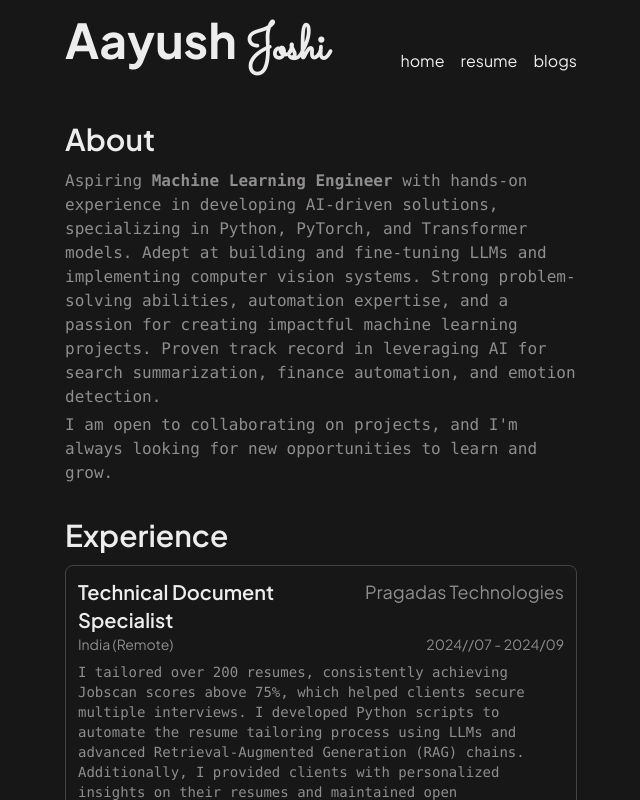
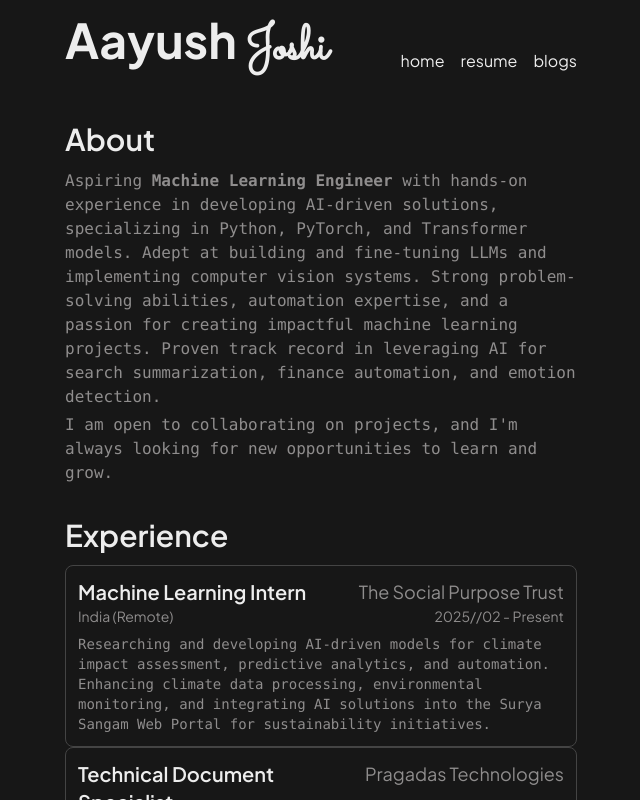
Before and after one commit to aayushjoshi-12/portfolio, a Next.js app: page / in a window 1280 px wide. Shown: the top 800 px of the page, without its empty margins (319-959 px from the left). Built offline with nearby package versions, Linux system fonts and the light colour scheme.

Commit message:
updates experience

```diff
--- a/app/page.tsx
+++ b/app/page.tsx
@@ -1,4 +1,4 @@
-import { About, Experiences, Footer, Navbar, Projects } from "@/components/section";
+import { About, Experiences, Footer, Projects } from "@/components/section";
 
 export default function Home() {
   return(
--- a/constants/experiences.ts
+++ b/constants/experiences.ts
@@ -1,4 +1,11 @@
 export const experiences = [
+  {
+    title: "Machine Learning Intern",
+    company: "The Social Purpose Trust",
+    description: "Researching and developing AI-driven models for climate impact assessment, predictive analytics, and automation. Enhancing climate data processing, environmental monitoring, and integrating AI solutions into the Surya Sangam Web Portal for sustainability initiatives.",
+    date: "2025//02 - Present",
+    location: "India (Remote)",
+  },
   {
     title: "Technical Document Specialist",
     company: "Pragadas Technologies",
```
